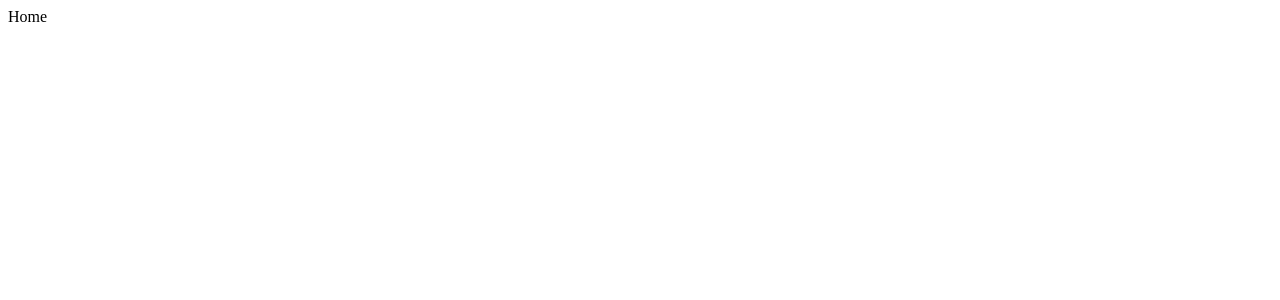
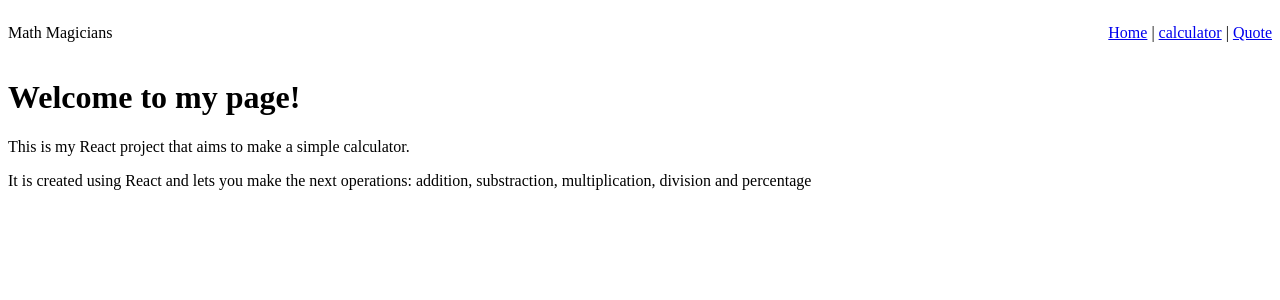
Before and after one commit to ABDELLANI-Youcef/React-Calculator, a React (Create React App) app: page / in a window 1280 px wide. Shown: the top 300 px of the page. Built offline with nearby package versions, Linux system fonts and the light colour scheme.

Commit message:
add routing to the page with home, calculator and Quotes pages

```diff
--- a/src/components/App.js
+++ /dev/null
@@ -1,17 +0,0 @@
-import React from 'react';
-import { BrowserRouter, Route, Switch } from 'react-router-dom';
-import Home from './Home';
-import Quote from './Calculator';
-import Calculator from './Quote';
-
-const App = () => (
-  <BrowserRouter>
-    <Switch>
-      <Route exact path="/" component={Home} />
-      <Route exact path="/calculator" component={Calculator} />
-      <Route exact path="/quote" component={Quote} />
-    </Switch>
-  </BrowserRouter>
-);
-
-export default App;
--- a/src/components/Calculator.js
+++ b/src/components/Calculator.js
@@ -2,6 +2,7 @@ import React, { useState } from 'react';
 import Display from './Display';
 import Buttonspanel from './ButtonsPanel';
 import calculate from '../logic/calculate';
+import Navbar from './Navbar';
 
 const Calculator = () => {
   const [calculator, setCalculator] = useState({ total: null, next: null, operation: null });
@@ -21,6 +22,7 @@ const Calculator = () => {
 
   return (
     <>
+      <Navbar />
       <Display result={result} />
       <Buttonspanel clickHandler={handleClick} />
     </>
--- a/src/components/Home.js
+++ b/src/components/Home.js
@@ -1,5 +1,15 @@
+import Navbar from './Navbar';
+
 const Home = () => (
-  <div>Home</div>
+  <div>
+    <Navbar />
+    <h1>Welcome to my page!</h1>
+    <p>This is my React project that aims to make a simple calculator.</p>
+    <p>
+      It is created using React and lets you make the next operations:
+      addition, substraction, multiplication, division and percentage
+    </p>
+  </div>
 );
 
 export default Home;
--- /dev/null
+++ b/src/components/Navbar.js
@@ -0,0 +1,19 @@
+import { Link } from 'react-router-dom';
+import styles from '../style/Navbar.module.css';
+
+const Navbar = () => (
+  <div className={styles.navbar}>
+    <div>
+      Math Magicians
+    </div>
+    <div>
+      <Link to="/">Home</Link>
+      {' |  '}
+      <Link to="/calculator">calculator</Link>
+      {' | '}
+      <Link to="/quote">Quote</Link>
+    </div>
+  </div>
+);
+
+export default Navbar;
--- a/src/components/Quote.js
+++ b/src/components/Quote.js
@@ -1,5 +1,13 @@
+import Navbar from './Navbar';
+
 const Quote = () => (
-  <div>Quote</div>
+  <div>
+    <Navbar />
+    <p>
+      Mathematics is not about numbers, equations, computations,
+      or algorithms: it is about understanding. –William Paul Thurston
+    </p>
+  </div>
 );
 
 export default Quote;
--- /dev/null
+++ b/src/components/Routes.js
@@ -0,0 +1,21 @@
+import React from 'react';
+import {
+  BrowserRouter, Route, Switch,
+} from 'react-router-dom';
+import Home from './Home';
+import Calculator from './Calculator';
+import Quote from './Quote';
+
+const App = () => (
+  <div>
+    <BrowserRouter>
+      <Switch>
+        <Route exact path="/calculator" component={Calculator} />
+        <Route exact path="/quote" component={Quote} />
+        <Route exact path="/" component={Home} />
+      </Switch>
+    </BrowserRouter>
+  </div>
+);
+
+export default App;
--- a/src/index.js
+++ b/src/index.js
@@ -1,6 +1,6 @@
 import React from 'react';
 import ReactDOM from 'react-dom';
-import App from './components/App';
+import App from './components/Routes';
 import reportWebVitals from './reportWebVitals';
 
 ReactDOM.render(<React.StrictMode><App /></React.StrictMode>, document.getElementById('root'));
--- a/src/style/Button.module.css
+++ b/src/style/Button.module.css
@@ -3,5 +3,4 @@
   color: black;
   border: 1px solid black;
   border-radius: 0px;
-
 }
--- /dev/null
+++ b/src/style/Navbar.module.css
@@ -0,0 +1,7 @@
+.navbar {
+  width: 100%;
+  display: flex;
+  justify-content: space-between;
+  align-items: center;
+  height: 50px;
+}
```
Also changed, not shown: 1 other file (tests, documents, lock files or other folders).
